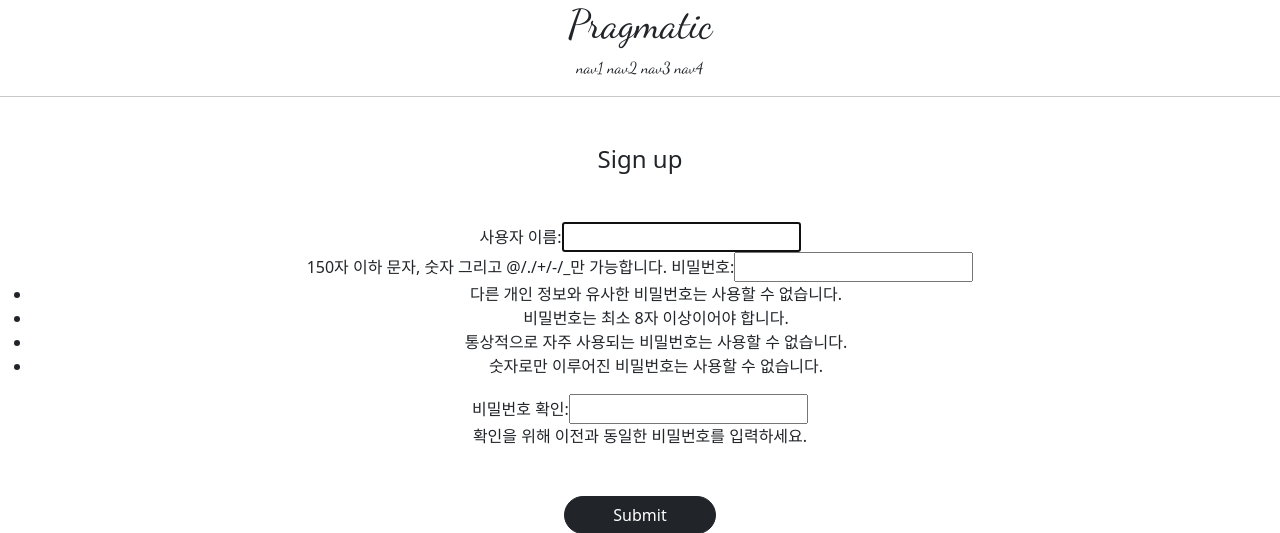
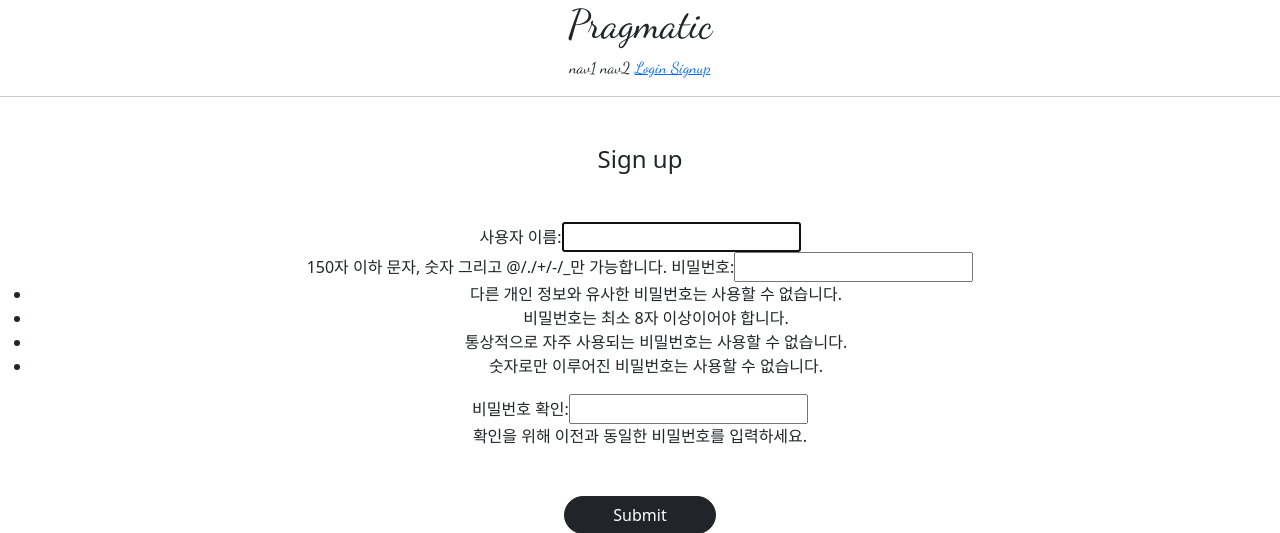
Before and after one commit to chirang963/gis_Yhw_1, a Django app: page /accounts/create/ in a window 1280 px wide. Shown: the top 533 px of the page. Run offline with Django 3.2, Linux system fonts and the light colour scheme; parts of the project's set-up code (start-up, migrations or seed data) failed here and were passed over.

Commit message:
7/14 2ban class commit 2

```diff
--- a/templates/header.html
+++ b/templates/header.html
@@ -7,9 +7,26 @@
     <div class="pragmatic_header_botton">
         <span>nav1</span>
         <span>nav2</span>
-        <span>nav3</span>
-        <span>nav4</span>
 
+        {% if not user.is_authenticated %}
+        <span>
+            <a href="{% url 'accountapp:login' %}">
+                Login
+            </a>
+        </span>
+
+        <span>
+            <a href="{% url 'accountapp:create' %}">
+                Signup
+            </a>
+        </span>
+        {% else %}
+        <span>
+            <a href="{% url 'accountapp:logout' %}">
+            Logout
+            </a>
+        </span>
+        {% endif %}
     </div>
 
 </div>
```
